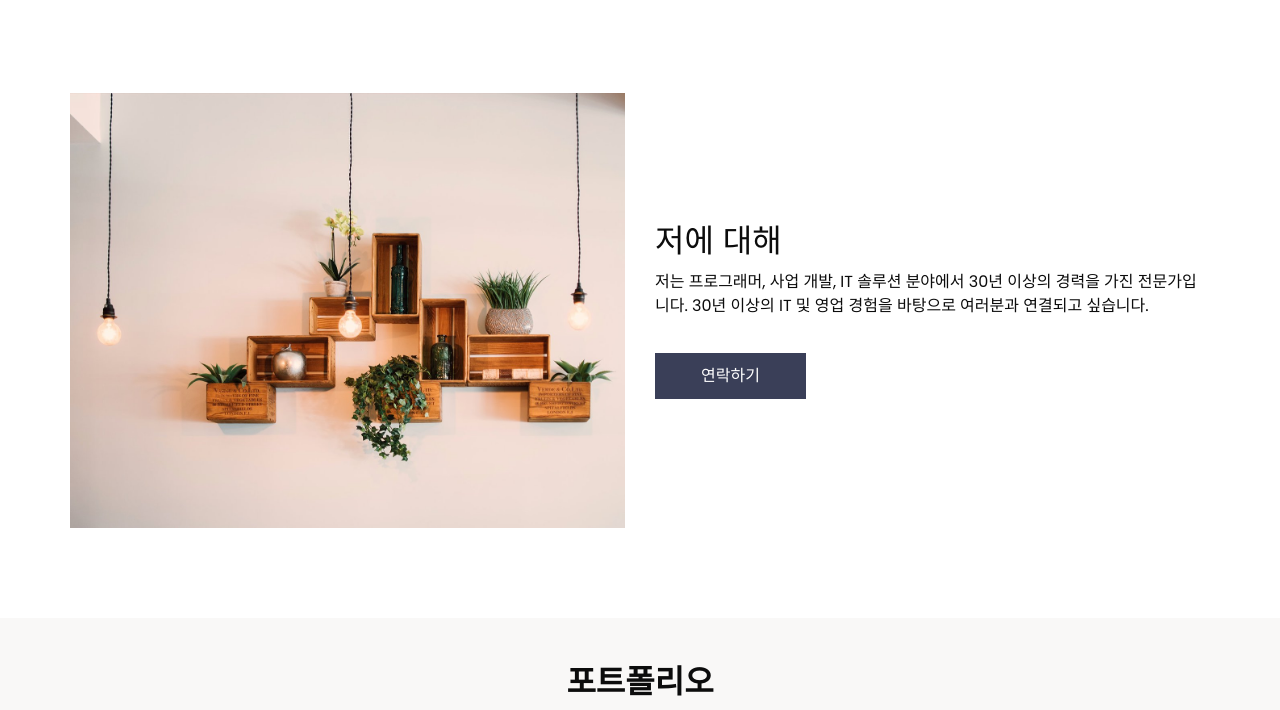
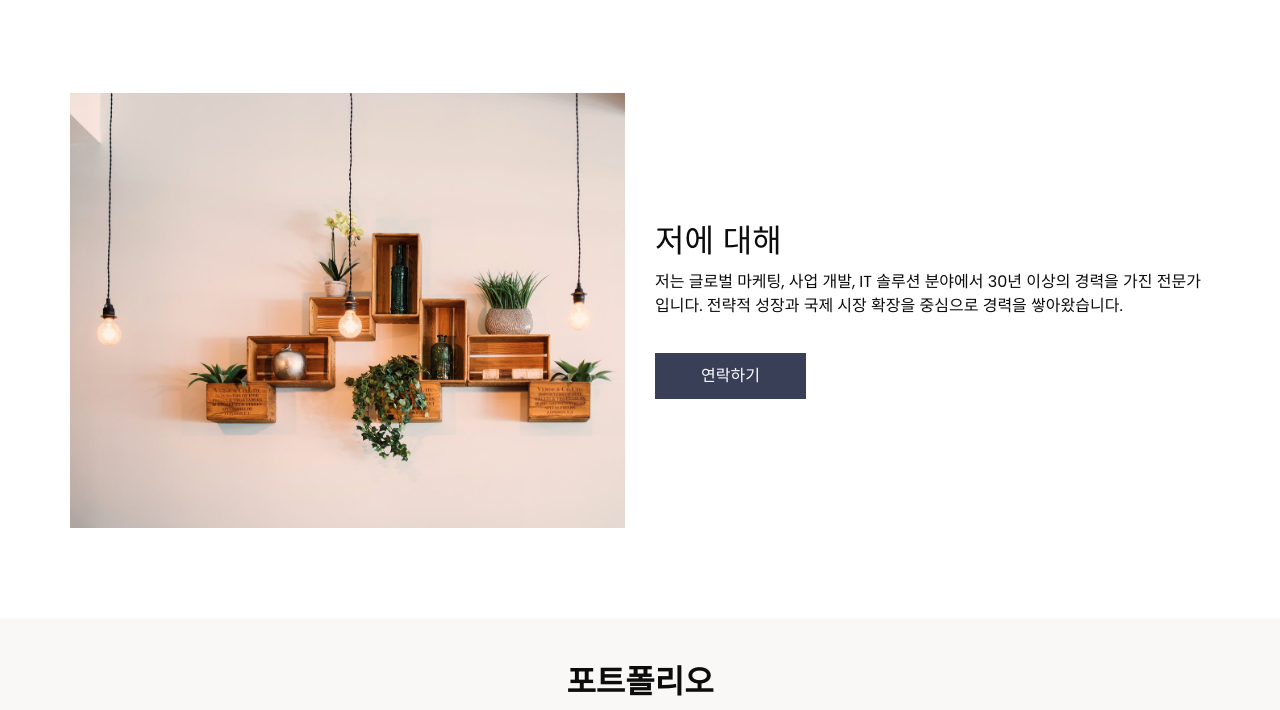
Before and after one commit to Jangson-molee/MANOLEE, a plain HTML site: page index.html in a window 1280 px wide. Shown: the part 797-1507 px from the top of the page. Drawn offline with Linux system fonts and the light colour scheme; a script that the page names is missing.

Commit message:
Update index.html

```diff
--- a/index.html
+++ b/index.html
@@ -7,6 +7,7 @@
   <meta name="viewport" content="width=device-width, initial-scale=1, shrink-to-fit=no" />
   <title>ManOh Lee의 홈페이지</title>
 
+  <!-- CSS 파일 경로를 GitHub Pages에 맞게 수정 -->
   <link rel="stylesheet" type="text/css" href="css/bootstrap.css" />
   <link href="https://fonts.googleapis.com/css?family=Poppins:400,600,700&display=swap" rel="stylesheet" />
   <link rel="stylesheet" href="css/font-awesome.min.css" />
@@ -49,13 +50,14 @@
     <div id="customCarousel1" class="carousel slide" data-ride="carousel">
       <div class="carousel-inner">
         <div class="carousel-item active">
+          <!-- GitHub Pages에 맞게 경로 수정 -->
           <img src="images/slider-bg.jpg" alt="Welcome" class="d-block w-100">
         </div>
       </div>
       <div class="detail-box">
         <div class="col-md-8 col-lg-6 mx-auto">
           <h1>나의 홈페이지에 오신 것을 환영합니다</h1>
-          <p>저는 프로그래머, 사업 개발, IT 솔루션 분야에서 30년 이상의 경력을 가진 전문가입니다. 30년 이상의 IT 및 영업 경험을 바탕으로 여러분과 연결되고 싶습니다.</p>
+          <p>저는 글로벌 마케팅과 사업 개발을 전문으로 하는 전문가입니다. 30년 이상의 IT 및 영업 경험을 바탕으로 여러분과 연결되고 싶습니다.</p>
           <a href="#contact" class="slider-link">연락하기</a>
         </div>
       </div>
@@ -68,13 +70,14 @@
       <div class="row">
         <div class="col-md-6">
           <div class="img-box">
+            <!-- GitHub Pages에 맞게 경로 수정 -->
             <img src="images/about-img.jpg" alt="ManOh Lee">
           </div>
         </div>
         <div class="col-md-6">
           <div class="detail-box">
             <h2>저에 대해</h2>
-            <p>저는 프로그래머, 사업 개발, IT 솔루션 분야에서 30년 이상의 경력을 가진 전문가입니다. 30년 이상의 IT 및 영업 경험을 바탕으로 여러분과 연결되고 싶습니다.</p>
+            <p>저는 글로벌 마케팅, 사업 개발, IT 솔루션 분야에서 30년 이상의 경력을 가진 전문가입니다. 전략적 성장과 국제 시장 확장을 중심으로 경력을 쌓아왔습니다.</p>
             <a href="#contact">연락하기</a>
           </div>
         </div>
@@ -91,11 +94,13 @@
       <div class="row">
         <div class="col-sm-6 col-md-4 px-0">
           <div class="img-box">
+            <!-- GitHub Pages에 맞게 경로 수정 -->
             <img src="images/portfolio1.jpg" alt="프로젝트 1">
           </div>
         </div>
         <div class="col-sm-6 col-md-4 px-0">
           <div class="img-box">
+            <!-- GitHub Pages에 맞게 경로 수정 -->
             <img src="images/portfolio2.jpg" alt="프로젝트 2">
           </div>
         </div>
```
